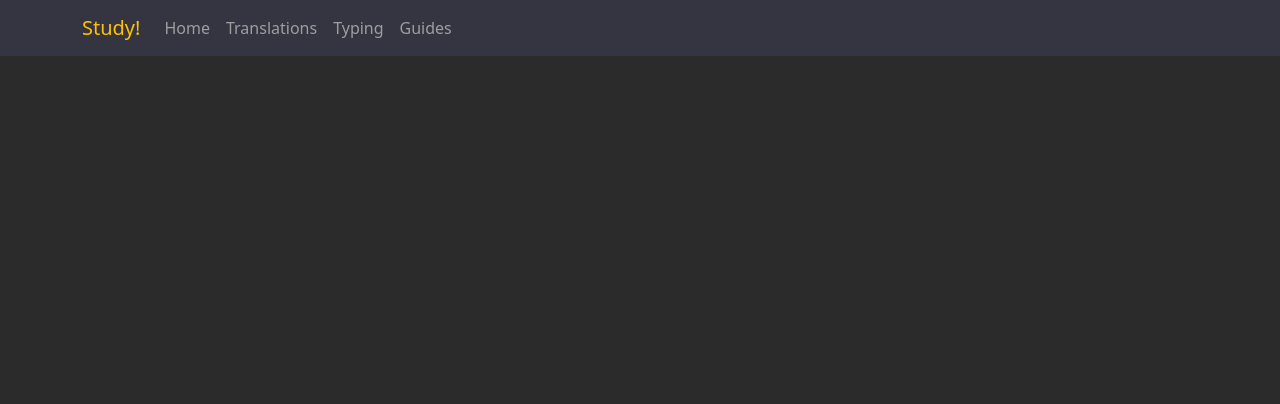
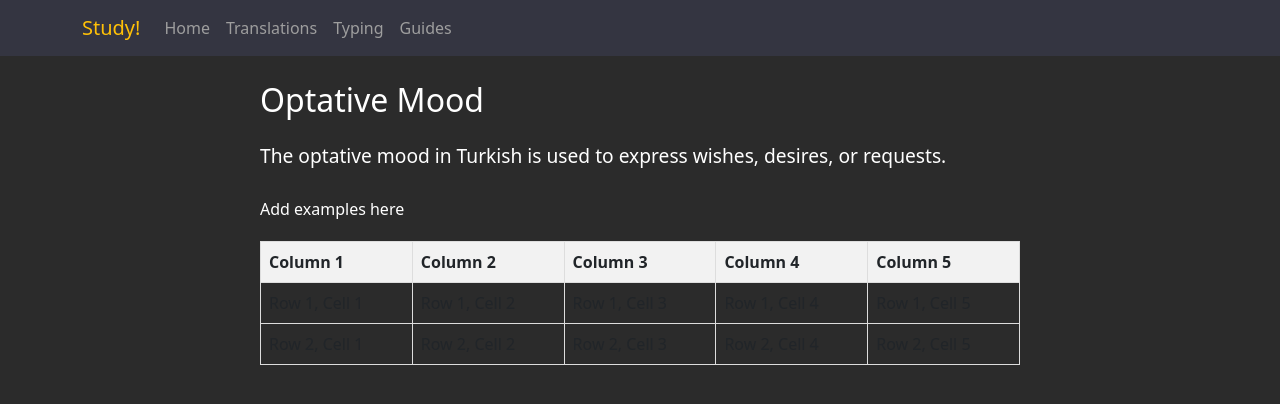
Before and after one commit to mtaylorhayden/translations-client, a React (Create React App) app: page /guide/1 in a window 1280 px wide. Shown: the top 404 px of the page. Built offline with nearby package versions, Linux system fonts and the light colour scheme.

Commit message:
added dynamic routing for guides

```diff
--- a/src/App.js
+++ b/src/App.js
@@ -6,6 +6,7 @@ import { Route, Routes } from "react-router-dom";
 import { Typing } from "./Workbooks/Typing";
 import { HomePage } from "./Home/HomePage";
 import { Guides } from "./Guides/Guides";
+import { Guide } from "./Guides/Guide";
 
 function App() {
   return (
@@ -17,6 +18,7 @@ function App() {
           <Route path="translations" element={<TranslationsInput />} />
           <Route path="typing" element={<Typing />} />
           <Route path="guides" element={<Guides />} />
+          <Route path="guide/:guideId" element={<Guide />} />
         </Routes>
       </div>
     </>
--- a/src/Guides/Guide.jsx
+++ b/src/Guides/Guide.jsx
@@ -1,4 +1,9 @@
+import styles from "./Guide.module.css";
+import { useParams } from "react-router-dom";
+
 export const Guide = (props) => {
+  const { guideId } = useParams();
+  console.log(guideId);
   return (
     <div className={styles.container}>
       <div className={styles.header}>Optative Mood</div>
@@ -7,6 +12,34 @@ export const Guide = (props) => {
         requests.
       </h4>
       <div className={styles.examples}>Add examples here</div>
+
+      <table>
+        <thead>
+          <tr>
+            <th>Column 1</th>
+            <th>Column 2</th>
+            <th>Column 3</th>
+            <th>Column 4</th>
+            <th>Column 5</th>
+          </tr>
+        </thead>
+        <tbody>
+          <tr>
+            <td>Row 1, Cell 1</td>
+            <td>Row 1, Cell 2</td>
+            <td>Row 1, Cell 3</td>
+            <td>Row 1, Cell 4</td>
+            <td>Row 1, Cell 5</td>
+          </tr>
+          <tr>
+            <td>Row 2, Cell 1</td>
+            <td>Row 2, Cell 2</td>
+            <td>Row 2, Cell 3</td>
+            <td>Row 2, Cell 4</td>
+            <td>Row 2, Cell 5</td>
+          </tr>
+        </tbody>
+      </table>
     </div>
   );
 };
--- a/src/Guides/Guides.jsx
+++ b/src/Guides/Guides.jsx
@@ -1,4 +1,5 @@
 import styles from "./Guides.module.css";
+import { Link, Outlet } from "react-router-dom";
 
 export const Guides = () => {
   return (
@@ -12,18 +13,22 @@ export const Guides = () => {
       </h4>
       <ul>
         <li>
+          <Link to="/guide/1">
             <h3>Optative Mood</h3>
             <p>
-            The optative mood in Turkish is used to express wishes, desires, or
-            requests.
+              The optative mood in Turkish is used to express wishes, desires,
+              or requests.
             </p>
+          </Link>
         </li>
         <li>
+          <Link to="/guide/2">
             <h3>Imperative Mood</h3>
             <p>
               The imperative mood in Turkish is used to give commands, make
               requests, or offer suggestions
             </p>
+          </Link>
         </li>
         <li>
           <h3>Past Tense</h3>
```
Lines whose indentation alone changed are shown as unchanged.
